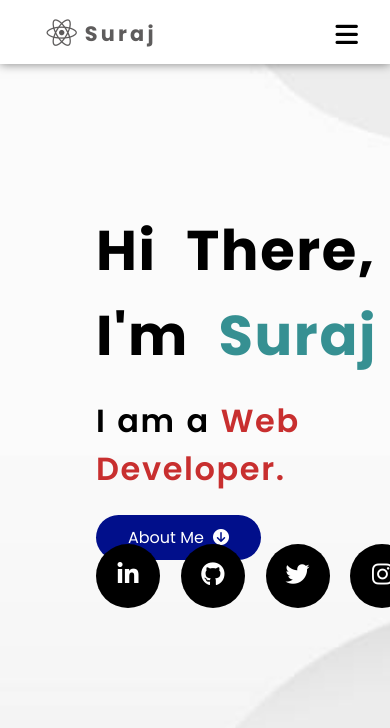
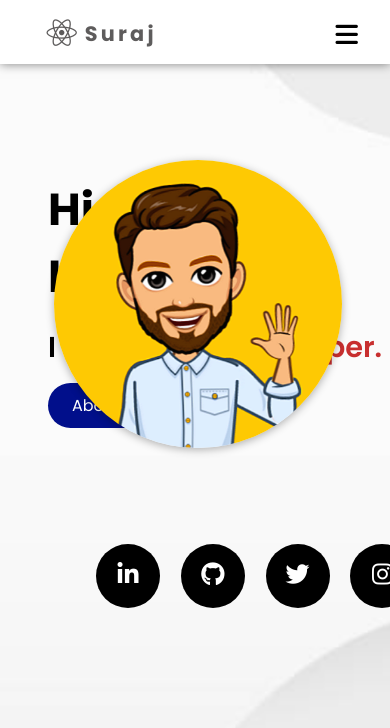
Before and after one commit to suraj-20/Portfolio-Website, a React (Create React App) app in the folder portfolio-website/: page / in a window 390 px wide. Shown: the top 728 px of the page. Built offline with nearby package versions, Linux system fonts and the light colour scheme.

Commit message:
Portfolio

```diff
--- a/portfolio-website/src/Component/Home/Home.css
+++ b/portfolio-website/src/Component/Home/Home.css
@@ -63,7 +63,11 @@
     display: inline-flex;
 }
 
-.icons .icon {
+.icons .linkedin-icon,
+.icons .github-icon,
+.icons .twitter-icon,
+.icons .insta-icon,
+.icons .facebook-icon {
     display: flex;
     justify-content: center;
     align-items: center;
@@ -78,8 +82,113 @@
     font-size: 1.5rem;
     color: #fff;
 }
-/*
-.icons:hover {
-    color: #fff;
-    background-color: #0685da;
-} */
+
+.icons .linkedin-icon:hover {
+    background-color: #007bb6;
+}
+
+.icons .github-icon:hover {
+    background-color: #0e0e0e;
+}
+
+.icons .twitter-icon:hover {
+    background-color: #00aced;
+}
+
+.icons .insta-icon:hover {
+    background-color: #d406c3;
+}
+
+.icons .facebook-icon:hover {
+    background-color: #052ea7;
+}
+
+.hero {
+    background-image: url("../../Assets//hero.png");
+    background-size: cover;
+    height: 25rem;
+    width: 25rem;
+    position: absolute;
+    top: 10rem;
+    right: 15.5rem;
+    flex: 1 1 40rem;
+    z-index: 1;
+    border-radius: 50rem;
+    box-shadow: 0 2px 8px rgba(0, 0, 0, 0.3);
+}
+
+.hero:hover {
+    width: 28rem;
+    height: 28rem;
+    transition: 4s;
+    transform: rotate(360deg);
+}
+
+
+@media (max-width:1024px) {
+    .content {
+        position: absolute;
+        top: 11rem;
+        left: 3rem;
+    }
+
+    .content h2 {
+        font-size: 2.8rem;
+        letter-spacing: 0rem;
+        word-spacing: 0.5rem;
+    }
+
+    .content p {
+        font-size: 1.8rem;
+        margin: 1rem 0 1.5rem 0;
+        font-weight: 600;
+        word-spacing: 0.1rem;
+        letter-spacing: 0rem;
+    }
+
+    .content .about-btn {
+        padding: 0.7rem 1.5rem;
+        border-radius: 2rem;
+        background-color: #010f8b;
+        color: #fff;
+    }
+
+    .content span:hover {
+        margin-right: 0.6rem;
+    }
+
+    .hero {
+        height: 18rem;
+        width: 18rem;
+        position: absolute;
+        top: 10rem;
+        right: 6rem;
+        flex: 1 1 40rem;
+        z-index: 1;
+        border-radius: 50rem;
+        box-shadow: 0 2px 8px rgba(0, 0, 0, 0.3);
+    }
+
+    .hero:hover {
+        width: 20rem;
+        height: 20rem;
+        transition: 4s;
+        transform: rotate(360deg);
+    }
+}
+
+
+
+@media (max-width:850px) {
+    .hero {
+        height: 18rem;
+        width: 18rem;
+        position: absolute;
+        top: 10rem;
+        right: 3rem;
+        flex: 1 1 40rem;
+        z-index: 1;
+        border-radius: 50rem;
+        box-shadow: 0 2px 8px rgba(0, 0, 0, 0.3);
+    }
+}
--- a/portfolio-website/src/Component/Home/Home.js
+++ b/portfolio-website/src/Component/Home/Home.js
@@ -18,22 +18,25 @@ function Home() {
 
                 <div className="social-icons">
                     <div className="icons">
-                    <ul className="icon">
+                        <ul className="linkedin-icon">
                             <li><a href="" className="linkedin"><i class="fa-brands fa-linkedin-in"></i></a></li>
                         </ul>
-                    <ul className="icon">
+                        <ul className="github-icon">
                             <li><a href="" className="github"><i class="fa-brands fa-github"></i></a></li>
                         </ul>
-                    <ul className="icon">
+                        <ul className="twitter-icon">
                             <li><a href="" className="twitter"><i class="fa-brands fa-twitter"></i></a></li>
                         </ul>
-                    <ul className="icon">
+                        <ul className="insta-icon">
                             <li><a href="" className="instagram"><i class="fa-brands fa-instagram"></i></a></li>
                         </ul>
-                    <ul className="icon">
+                        <ul className="facebook-icon">
                             <li><a href="" className="facebook"><i class="fa-brands fa-facebook"></i></a></li>
                         </ul>
                     </div>
+                </div>
+
+                <div className="hero" >
                 </div>
             </div>
         </>
```
Also changed, not shown: portfolio-website/src/Assets/hero.png (added). Lines whose indentation alone changed are shown as unchanged.
